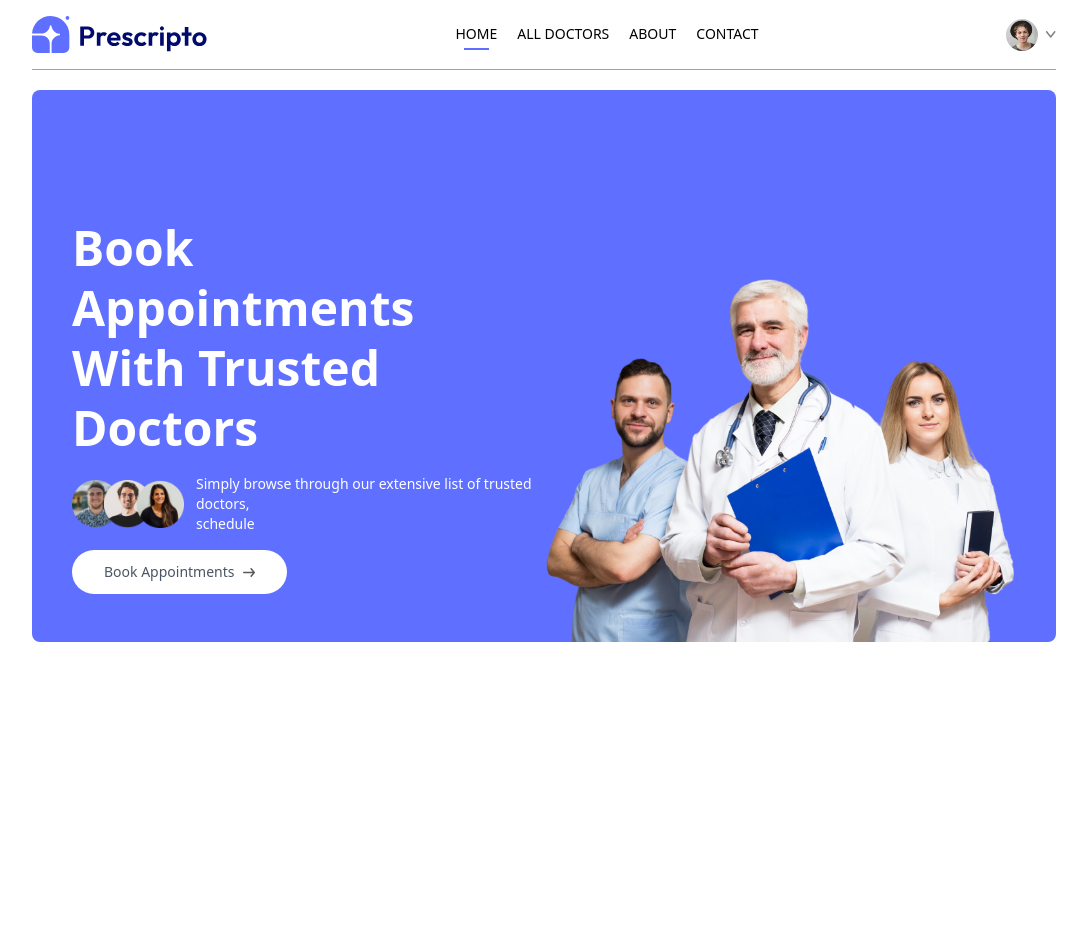
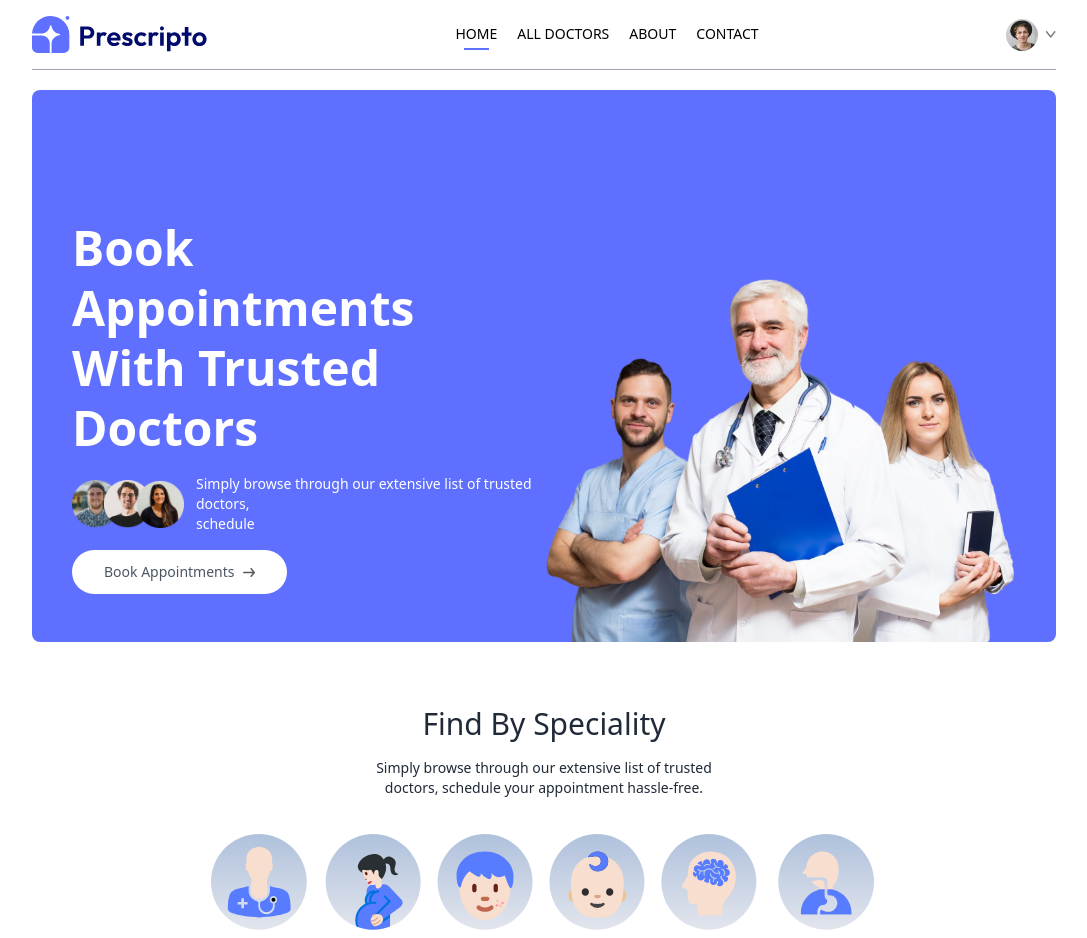
Before and after one commit to asutoshpanda1611/DoctorSahab-2.0, a React app in the folder frontend/: page / in a window 1280 px wide. Shown: the top 938 px of the page, without its empty margins (96-1183 px from the left). Before the commit the page ends 800 px from the top, so only its background shows below. Built offline with nearby package versions, Linux system fonts and the light colour scheme; the HTML template or start-up script is replaced by a standard one.

Commit message:
add SpecialityMenu component to display and navigate doctor specialties

```diff
--- /dev/null
+++ b/frontend/src/components/SpecialityMenu.jsx
@@ -0,0 +1,21 @@
+import { specialityData } from '../assets/assets'
+import { Link } from 'react-router-dom'
+
+const SpecialityMenu = () => {
+  return (
+    <div className='flex flex-col items-center gap-4 py-16 text-gray-800' id='speciality'>
+      <h1 className='text-3xl font-medium '>Find By Speciality</h1>
+      <p className='sm:w-1/3 text-center text-sm'>Simply browse through our extensive list of trusted doctors, schedule your appointment hassle-free.</p>
+      <div className='flex sm:justify-center gap-4 pt-5 w-full overflow-scroll'>
+        {specialityData.map((item,index) =>(
+           <Link onClick={() =>scrollTo(0,0)} className='flex flex-col items-center text-xs cursor-pointer flex-shrink-0 hover:translate-y-[-10px] transition-all duration-500' to={`/doctors/${item.speciality}`} key={index}>
+             <img className='w-16 sm:w-24 mb-2' src={item.image} alt=''/>
+             <p>{item.speciality}</p>
+           </Link>
+        ))}
+      </div>
+    </div>
+  )
+}
+
+export default SpecialityMenu
--- a/frontend/src/index.css
+++ b/frontend/src/index.css
@@ -5,3 +5,6 @@
 .active hr{
     @apply block
 }
+::-webkit-scrollbar{
+    @apply hidden;
+}
--- a/frontend/src/pages/Home.jsx
+++ b/frontend/src/pages/Home.jsx
@@ -1,10 +1,12 @@
 import React from 'react'
 import Header from '../components/Header'
+import SpecialityMenu from '../components/SpecialityMenu'
 
 const Home = () => {
   return (
     <div>
     <Header/>
+    <SpecialityMenu/>
     </div>
   )
 }
```
